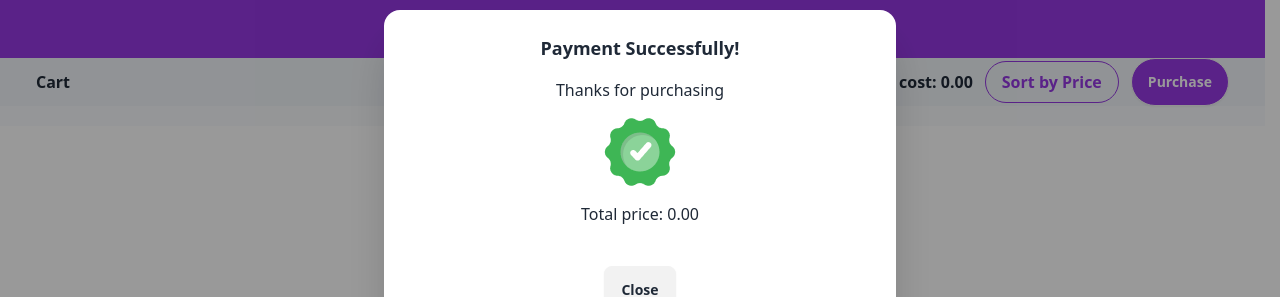
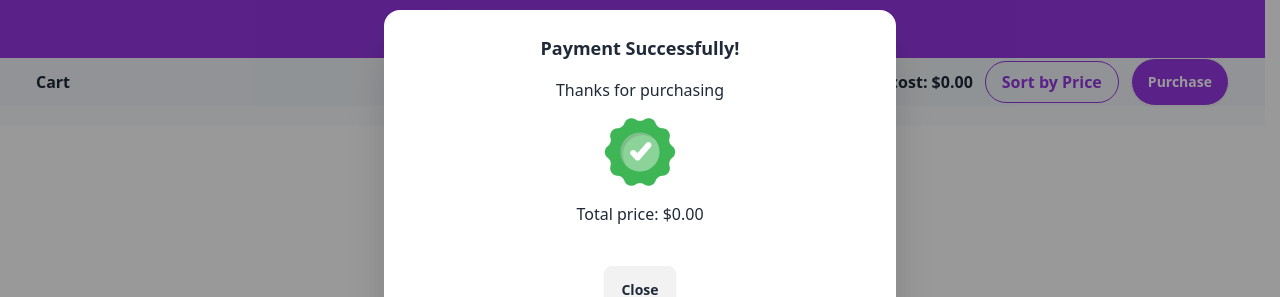
Before and after one commit to TousifSadequeChowdhury/zapgadget-client-side, a React (Vite) app: page /deshbord/addtocart in a window 1280 px wide. Both pictures are taken after a click on the button "Purchase". Shown: the part 226-523 px from the top of the page. Built offline with nearby package versions, Linux system fonts and the light colour scheme.

Commit message:
Fix visibility issue of dollar sign in UI

```diff
--- a/src/components/AddtoCartsItem.jsx
+++ b/src/components/AddtoCartsItem.jsx
@@ -14,7 +14,7 @@ const AddtoCartsItem = () => {
       <div className="flex items-center justify-between mx-9">
         <h1 className="font-bold">Cart</h1>
         <div className="flex items-center gap-3">
-      <h1 className="font-bold">Total cost: {totalPrice}</h1>
+      <h1 className="font-bold">Total cost: ${totalPrice}</h1>
       <button className="bg-transparent hover:bg-[#9538E2] text-[#9538E2] font-semibold hover:text-white py-2 px-4 border border-[#9538E2] rounded-full hover:border-transparent" onClick={handlesortbyprice}>Sort by Price</button>
       <button className="btn bg-[#9538E2] text-white rounded-full" onClick={()=>document.getElementById('my_modal_5').showModal()}>Purchase</button>
       </div>
@@ -25,7 +25,7 @@ const AddtoCartsItem = () => {
   <h3 className="font-bold text-lg text-center">Payment Successfully!</h3>
   <p className="py-4 ">Thanks for purchasing</p>
   <img src={priceicon} alt="Price Icon" className="" />
-  <p className="py-4">Total price: {totalPrice}</p>
+  <p className="py-4">Total price: ${totalPrice}</p>
   <div className="modal-action">
     <form method="dialog">
       {/* if there is a button in form, it will close the modal */}
--- a/src/components/Addtowishlist.jsx
+++ b/src/components/Addtowishlist.jsx
@@ -7,6 +7,7 @@ const Addtowishlist = () => {
 
 const remove = () => toast("Successfully removed from Wiah List!");
 const alreadyInCart = () => toast("Item already exists in the cart!");
+const add = () => toast("Item added to cart!");
 
 
  const {addToCart} =useContext(CartContext);
@@ -22,6 +23,7 @@ const alreadyInCart = () => toast("Item already exists in the cart!");
       addToCart(product); // Only add to cart if the product is not already there
       productIds.push(Number(product.product_id)); // Add the product_id to productIds to track it
       removeFromwishlist(product.product_id)
+      add();
     }
   });
  }
```
